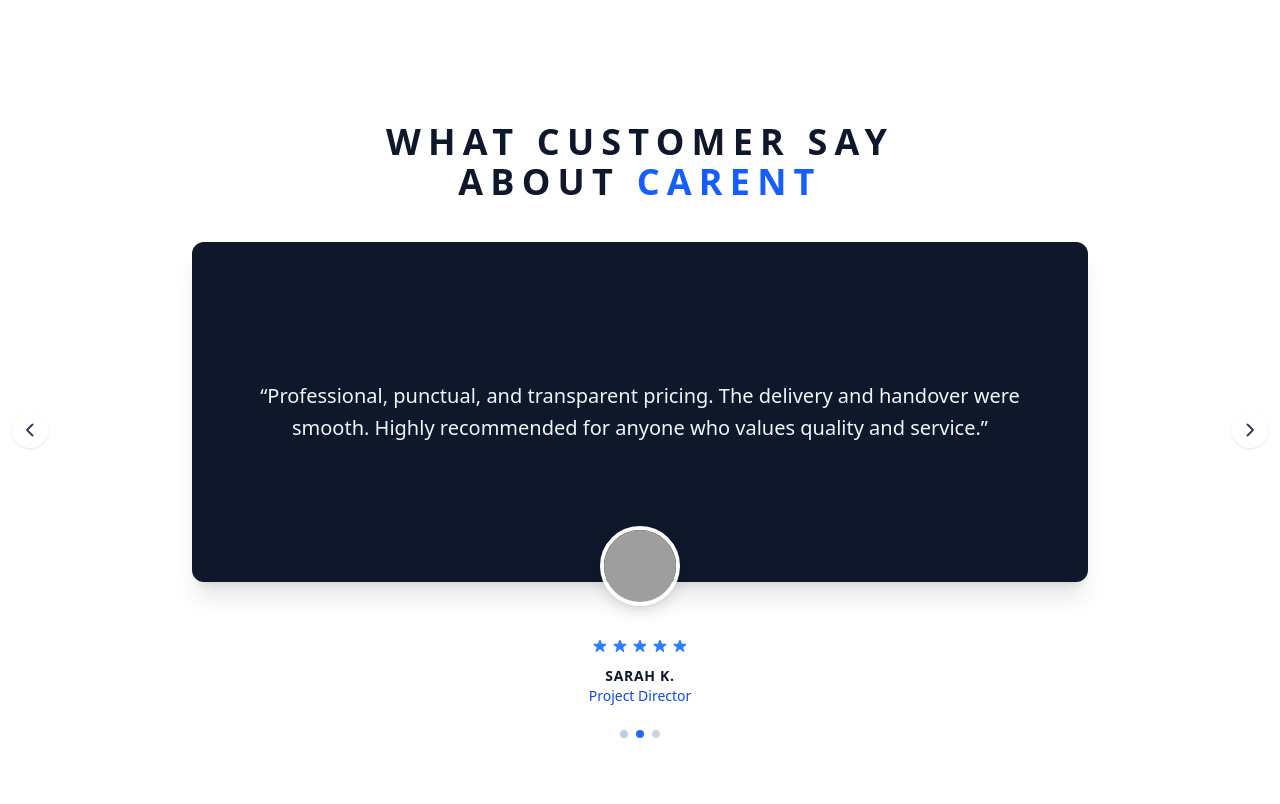
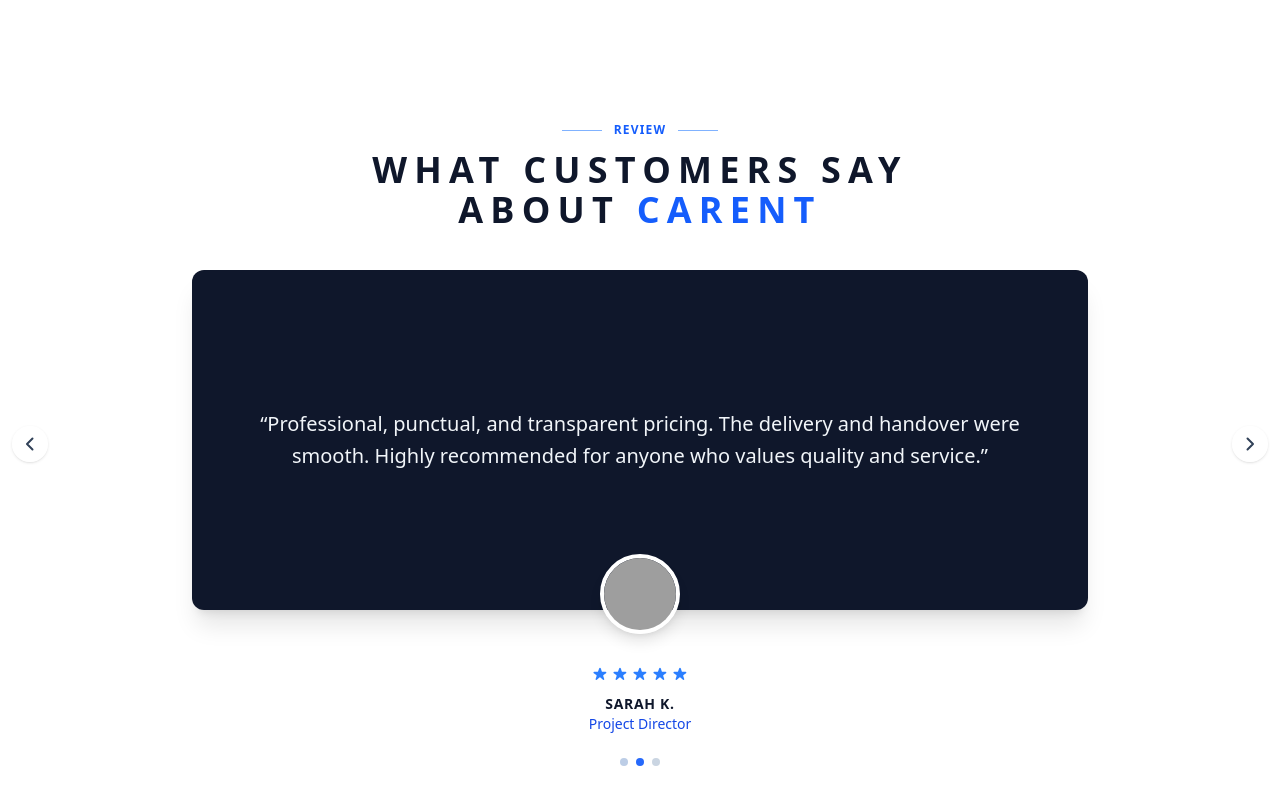
Before and after one commit to shandiru/RH-Body-Works, a React (Vite) app: page / in a window 1280 px wide. Shown: the part 2280-3084 px from the top of the page. Built offline with nearby package versions, Linux system fonts and the light colour scheme; grey boxes are pictures that could not be loaded.

Commit message:
add hero

```diff
--- a/src/components/Testimonials.jsx
+++ b/src/components/Testimonials.jsx
@@ -58,20 +58,30 @@
   return (
     <section className="relative overflow-hidden bg-white py-16 sm:py-20">
       <div className="mx-auto max-w-5xl px-4 sm:px-6">
-        {/* Heading */}
+
+        {/* Small Heading with blue lines on both sides */}
+        <div className="mb-3 flex items-center justify-center gap-3">
+          <span className="h-px flex-1 max-w-[40px] bg-blue-500 opacity-60" />
+          <h3 className="text-blue-600 font-bold text-xs tracking-widest uppercase">
+            Review
+          </h3>
+          <span className="h-px flex-1 max-w-[40px] bg-blue-500 opacity-60" />
+        </div>
+
+        {/* Main Heading */}
         <h2 className="text-center text-3xl font-extrabold tracking-[0.2em] text-slate-900 sm:text-4xl uppercase">
-          What Customer Say
+          What Customers Say
           <br />
           About <span className="text-blue-600">{brand}</span>
         </h2>
 
-        {/* Card (taller version) */}
+        {/* Testimonial Card */}
         <div className="relative mx-auto mt-10 w-full max-w-4xl rounded-xl bg-slate-900 px-6 py-16 md:py-20 text-center text-white shadow-xl sm:px-10 min-h-[260px] sm:min-h-[300px] md:min-h-[340px] flex items-center">
           <p className="mx-auto max-w-3xl text-lg md:text-xl leading-relaxed text-slate-100">
             “{t.quote}”
           </p>
 
-          {/* Avatar overlap */}
+          {/* Avatar */}
           <div className="pointer-events-none absolute left-1/2 top-full -mt-12 md:-mt-14 -translate-x-1/2">
             <img
               src={t.avatar}
@@ -81,7 +91,7 @@
           </div>
         </div>
 
-        {/* Stars, name, role */}
+        {/* Stars, Name, Role */}
         <div className="mt-14 flex flex-col items-center">
           <div className="mb-3 flex gap-1">
             {Array.from({ length: 5 }).map((_, i) => (
```
